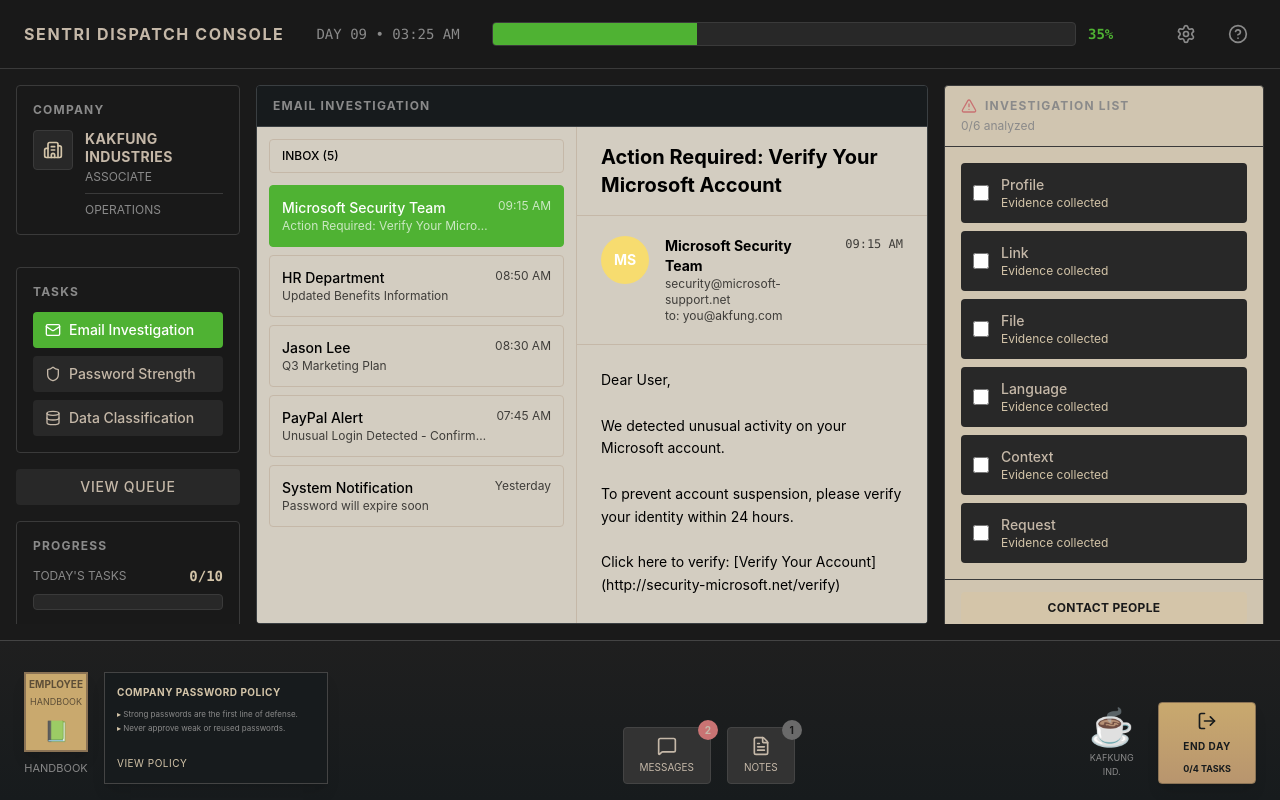
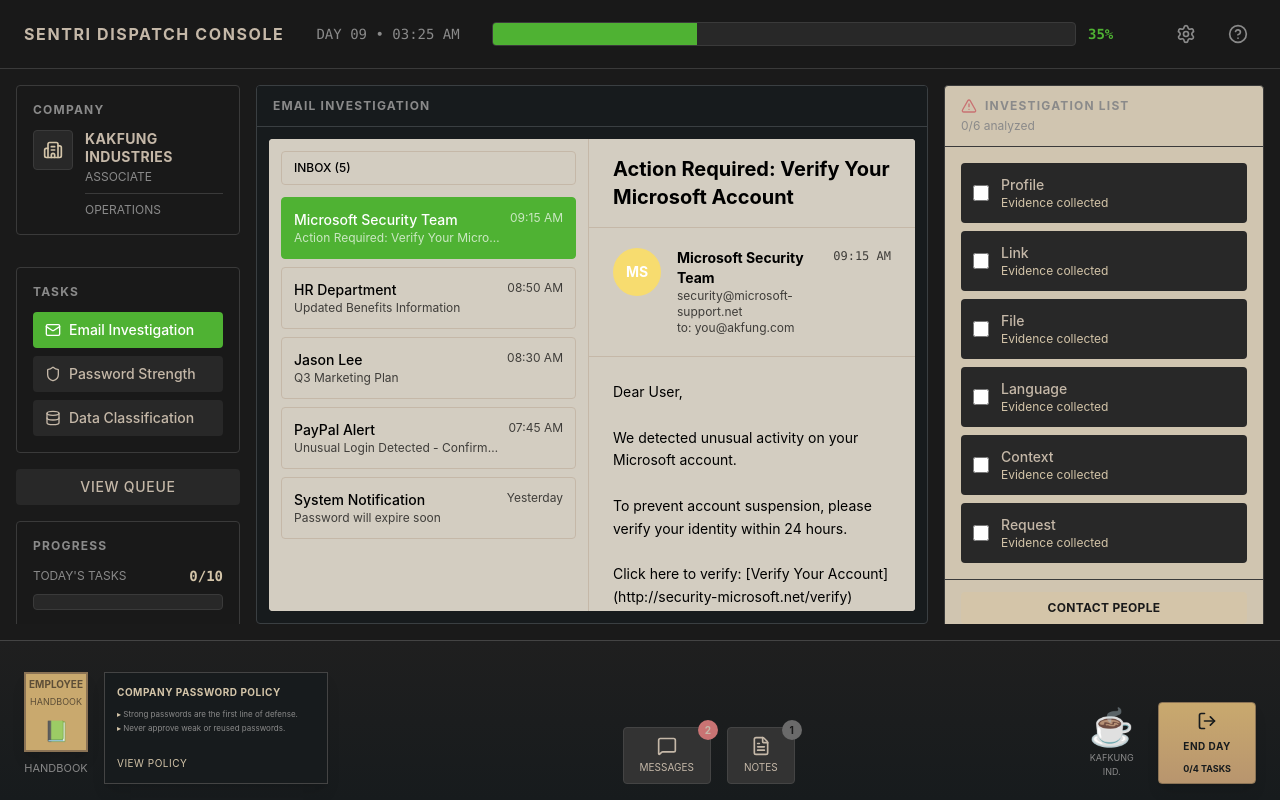
Before and after one commit to wembyirving1101/Deploy-a-sentri, a Next.js app: page / in a window 1280 px wide. Built offline with nearby package versions, Linux system fonts and the light colour scheme.

Commit message:
style: add padding and border to Level 3 Content Area for better layout
Co-authored-by: wembyirving1101 <218600463+wembyirving1101@users.noreply.github.com>

```diff
--- a/components/EmailInvestigation.tsx
+++ b/components/EmailInvestigation.tsx
@@ -30,8 +30,8 @@ export default function EmailInvestigation({
         </h2>
       </div>
 
-      {/* Level 3 Content Area - Beige */}
-      <div className="flex-1 flex overflow-hidden bg-[#d3cdc1]">
+      {/* Level 3 Content Area - Beige with padding to show Level 1 border */}
+      <div className="flex-1 flex overflow-hidden bg-[#d3cdc1] m-3 rounded">
         {/* Inbox Section */}
         <div className="w-80 flex flex-col overflow-hidden bg-[#d3cdc1] border-r border-[#c5b8a8] p-3 gap-3">
           <div className="bg-[#d3cdc1] rounded border border-[#c5b8a8] px-3 py-2 text-xs font-medium text-[#000000]">
```
